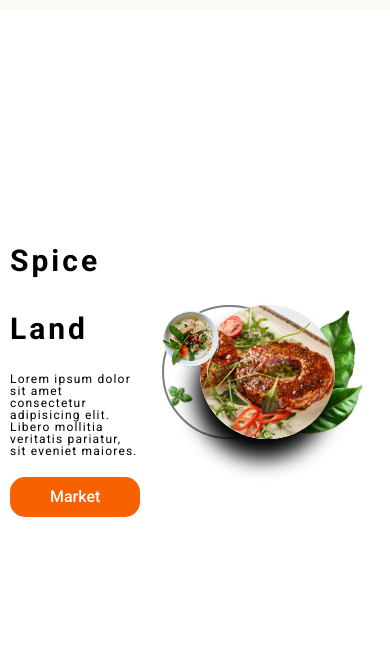
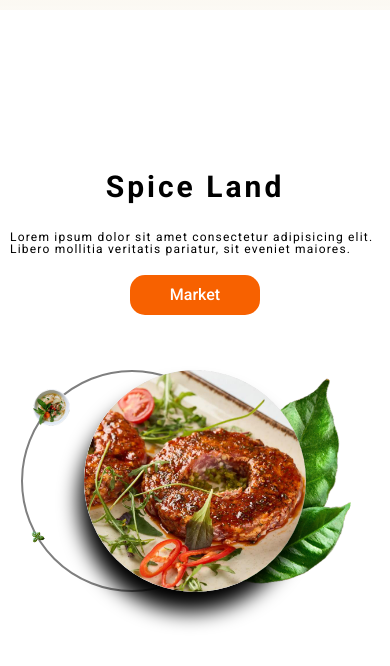
Before and after one commit to IgorekPo/SpiceLand, a plain HTML site: page index.html in a window 390 px wide. Shown: the part 50-716 px from the top of the page. Drawn offline with Linux system fonts and the light colour scheme.

Commit message:
1t block media

```diff
--- a/style.css
+++ b/style.css
@@ -235,7 +235,6 @@ li{
     height:100vh;
     display: flex;
     align-items: center;
-
 }
 .hello__body {
     display: flex;
@@ -251,7 +250,6 @@ li{
 }
 .hello__title-title {
     font-size: clamp(30px, 1.5vw, 70px);
-    /* margin-bottom: 40px; */
     margin-bottom: clamp(10px, 1.5vw, 45px);
     line-height: 68px;
     letter-spacing: 0.1em;
@@ -269,6 +267,12 @@ li{
     padding: 12px 40px;
     background-color: #f76100;
     color: #fff;
+    transition: all 0.5s ease;
+}
+.hello__title-button:hover{
+    box-shadow: 0 0 20px #f76100;
+    color: #403536;
+    scale: 1.15;
 }
 
 .hello__parralax {
@@ -325,4 +329,26 @@ li{
     z-index: -1;
 
 }
+
+@media (max-width: 767px){
+    .hello__body {
+        flex-wrap: wrap;
+    }
+    .hello__titles {
+        align-items: center;
+        width: 100%;
+        margin-bottom: 40px;
+    }
+    .hello__parralax {
+        position: relative;
+        margin: 0 auto;
+    }
+    .parralax__leaf3-img{
+        height: clamp(24px, 10vw, 60px);
+    }
+    .parralax__leaf1-img{
+        height: clamp(12px, 3vw, 22px);
+
+    }
+}
 /* ================================== */
```
